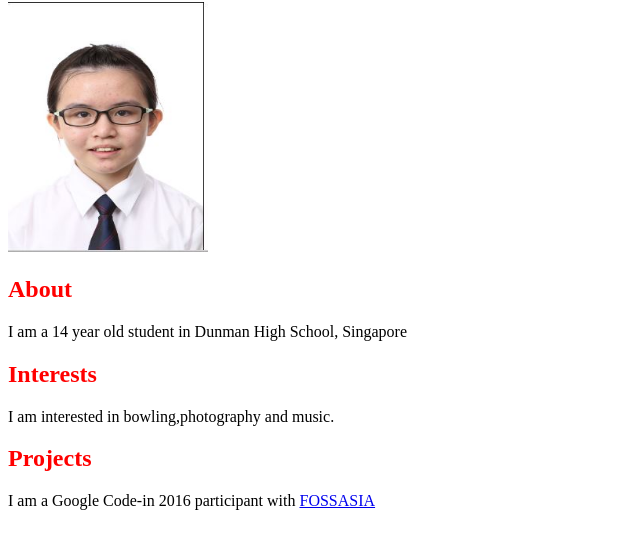
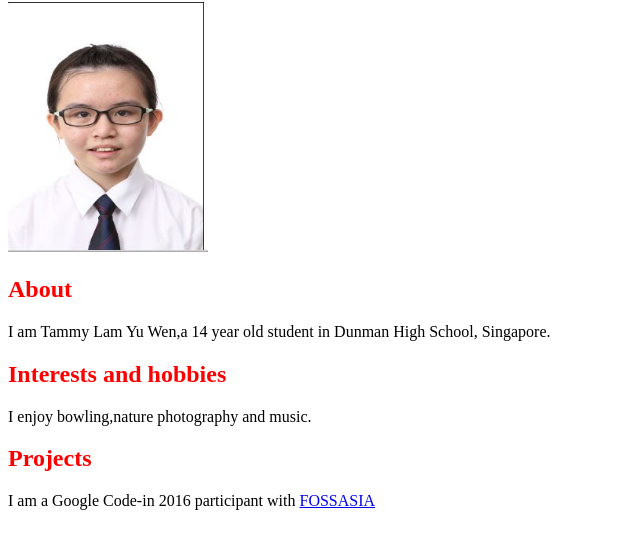
Before and after one commit to dhs17y2clamyuwentammy/dhs17y2clamyuwentammy.github.io, a plain HTML site: page index.html in a window 1280 px wide. Shown: the part 78-626 px from the top of the page, without its empty margins (0-640 px from the left). Drawn offline with Linux system fonts and the light colour scheme.

Commit message:
Update index.html

```diff
--- a/index.html
+++ b/index.html
@@ -8,9 +8,9 @@
 <h1>Welcome to my home</h1>
     <img src="photo.jpg" width=200px height=250px/>
     <h2>About</h2>
-    <p>I am a 14 year old student in Dunman High School, Singapore</p>
-    <h2>Interests</h2>
-    <p>I am interested in bowling,photography and music.</p>
+    <p>I am Tammy Lam Yu Wen,a 14 year old student in Dunman High School, Singapore.</p>
+    <h2>Interests and hobbies</h2>
+    <p>I enjoy bowling,nature photography and music.</p>
     <h2>Projects</h2>
     <p> I am a Google Code-in 2016 participant with <a href="http://fossasia.org">FOSSASIA</a></p>
 
```
